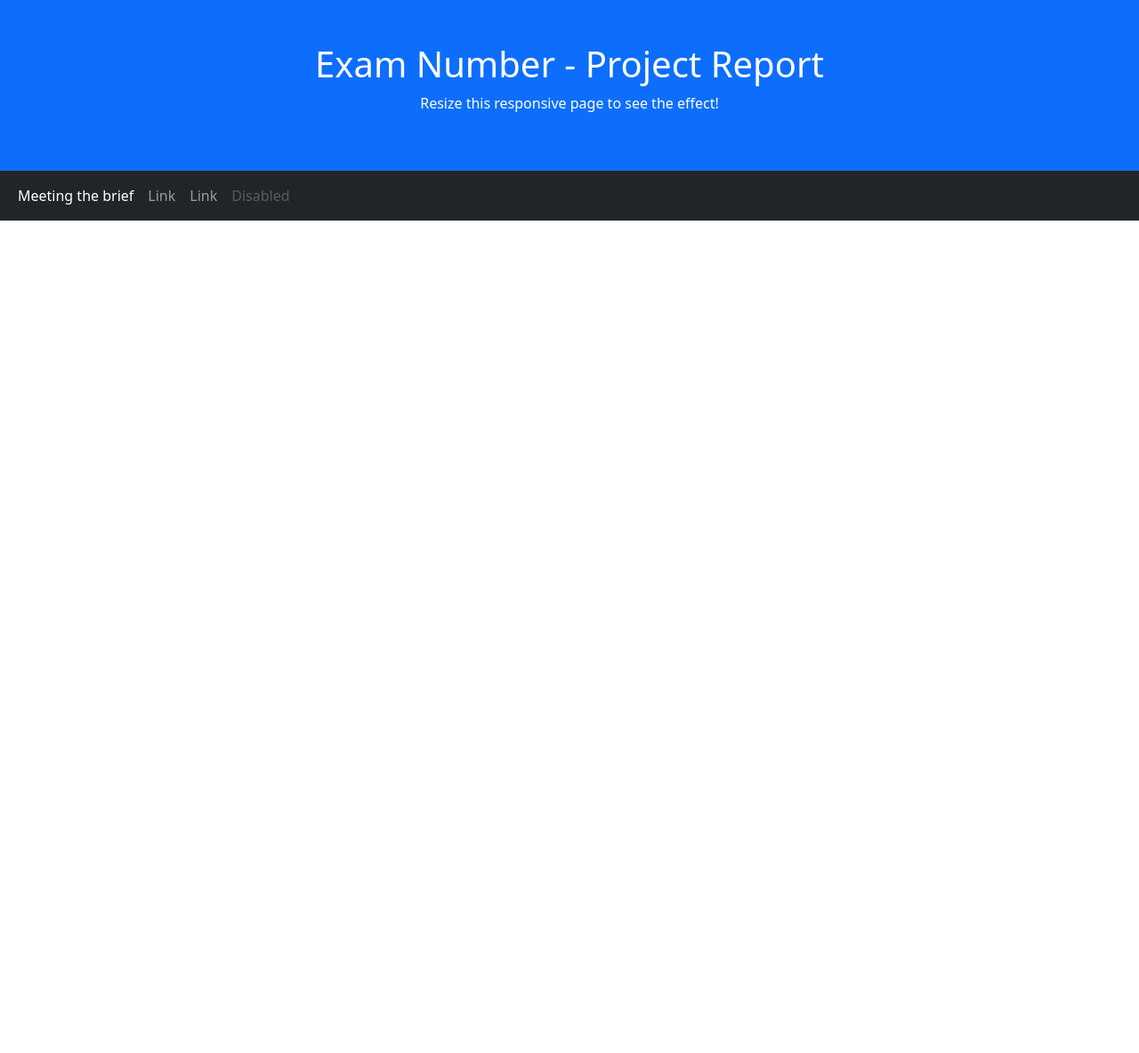
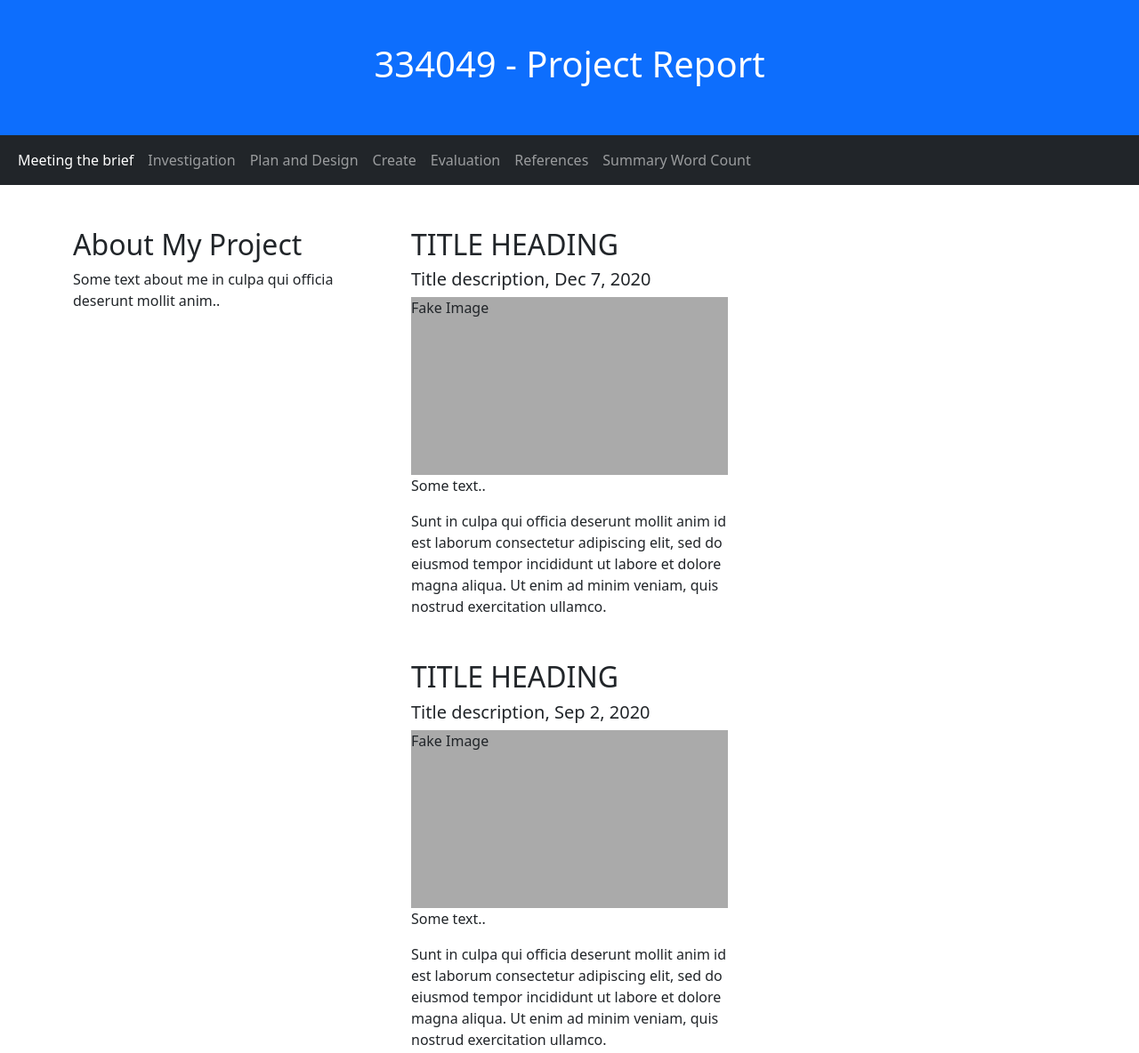
Before and after one commit to LukePower48/Project, a plain HTML site: page report/index.html in a window 1280 px wide. Shown: the top 1184 px of the page at 89% size. Before the commit the page ends 800 px from the top, so only its background shows below. Drawn offline with nearby package versions, Linux system fonts and the light colour scheme.

Commit message:
index.html

```diff
--- a/report/index.html
+++ b/report/index.html
@@ -1,7 +1,7 @@
 <!DOCTYPE html>
 <html lang="en">
 <head>
-  <title>Bootstrap 5 Website Example</title>
+  <title>334049</title>
   <meta charset="utf-8">
   <meta name="viewport" content="width=device-width, initial-scale=1">
   <link href="https://cdn.jsdelivr.net/npm/bootstrap@5.3.3/dist/css/bootstrap.min.css" rel="stylesheet">
@@ -16,8 +16,7 @@
 <body>
 
 <div class="p-5 bg-primary text-white text-center">
-  <h1>Exam Number - Project Report</h1>
-  <p>Resize this responsive page to see the effect!</p>
+  <h1>334049 - Project Report</h1>
 </div>
 
 <nav class="navbar navbar-expand-sm bg-dark navbar-dark">
@@ -27,14 +26,55 @@
         <a class="nav-link active" href="#">Meeting the brief</a>
       </li>
       <li class="nav-item">
-        <a class="nav-link" href="#">Link</a>
+        <a class="nav-link" href="#">Investigation</a>
       </li>
       <li class="nav-item">
-        <a class="nav-link" href="#">Link</a>
+        <a class="nav-link" href="#">Plan and Design</a>
       </li>
       <li class="nav-item">
-        <a class="nav-link disabled" href="#">Disabled</a>
+        <a class="nav-link" href="#">Create</a>
+      </li>
+            <li class="nav-item">
+        <a class="nav-link" href="#">Evaluation</a>
+      </li>
+            <li class="nav-item">
+        <a class="nav-link" href="#">References</a>
+      </li>
+            <li class="nav-item">
+        <a class="nav-link" href="#">Summary Word Count</a>
       </li>
     </ul>
   </div>
 </nav>
+
+<div class="container mt-5">
+  <div class="row">
+    <div class="col-sm-4">
+      <h2>About My Project</h2>
+      <p>Some text about me in culpa qui officia deserunt mollit anim..</p>
+      </ul>
+      <hr class="d-sm-none">
+    </div>
+    <div class="col-sm-4">
+      <h2>TITLE HEADING</h2>
+      <h5>Title description, Dec 7, 2020</h5>
+      <div class="fakeimg">Fake Image</div>
+      <p>Some text..</p>
+      <p>Sunt in culpa qui officia deserunt mollit anim id est laborum consectetur adipiscing elit, sed do eiusmod tempor incididunt ut labore et dolore magna aliqua. Ut enim ad minim veniam, quis nostrud exercitation ullamco.</p>
+
+      <h2 class="mt-5">TITLE HEADING</h2>
+      <h5>Title description, Sep 2, 2020</h5>
+      <div class="fakeimg">Fake Image</div>
+      <p>Some text..</p>
+      <p>Sunt in culpa qui officia deserunt mollit anim id est laborum consectetur adipiscing elit, sed do eiusmod tempor incididunt ut labore et dolore magna aliqua. Ut enim ad minim veniam, quis nostrud exercitation ullamco.</p>
+    </div>
+  </div>
+</div>
+
+<div class="mt-5 p-4 bg-dark text-white text-center">
+  <p>Footer</p>
+</div>
+
+</body>
+</html>
+--
```
